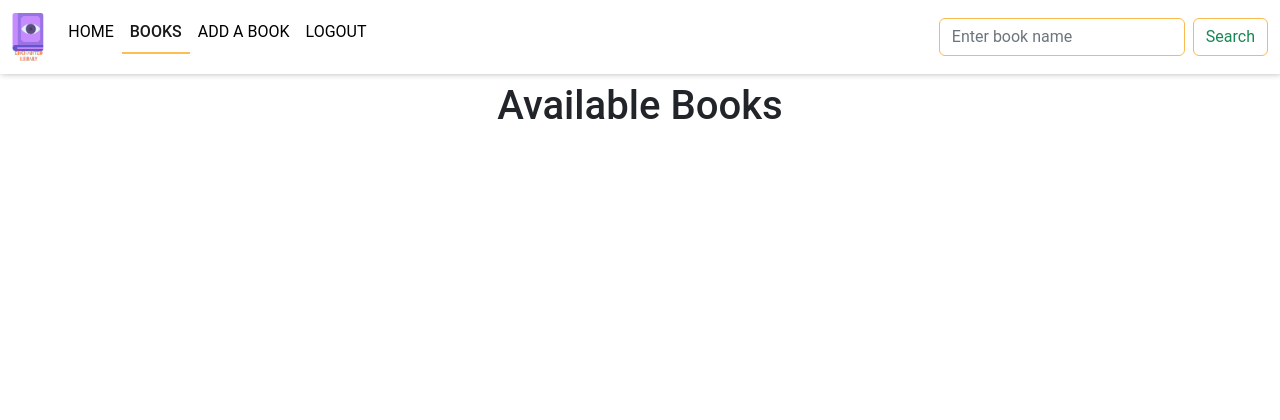
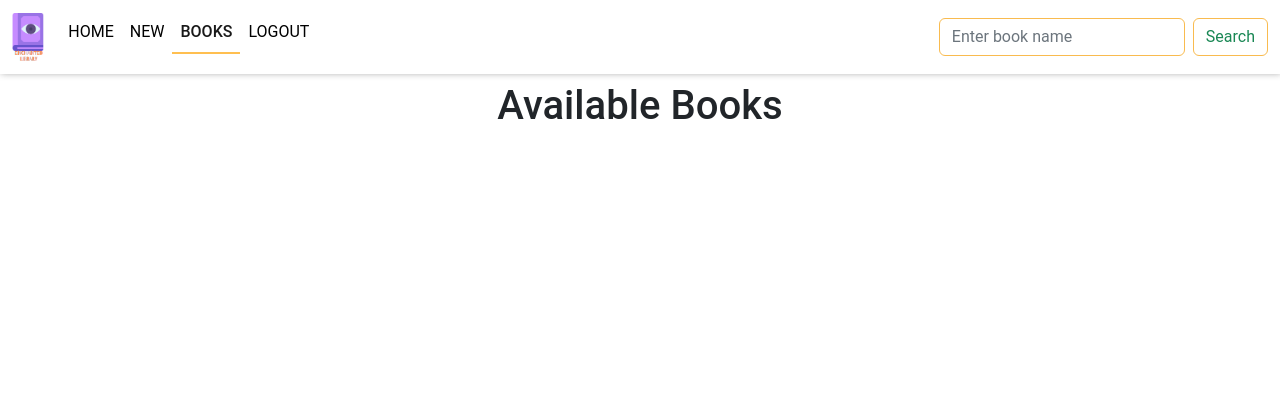
Before and after one commit to hubkinza/django-fullstack-project, a Django app: page /books/books/ in a window 1280 px wide. Shown: the top 420 px of the page. Run offline with Django 4.2, Linux system fonts and the light colour scheme; the visitor is signed in with stand-in values (Sample User, id 1); data that the repository does not hold is empty; some libraries are stand-ins or nearby versions.

Commit message:
Migrate to elephant

```diff
--- a/books/templates/books/book_details.html
+++ b/books/templates/books/book_details.html
@@ -25,7 +25,6 @@
                             </p>
                         </div>
                         <div>
-
                         </div>
                     </div>
                 </div>
--- a/templates/includes/header.html
+++ b/templates/includes/header.html
@@ -19,16 +19,18 @@
             <a class="nav-link {% if url_name == 'home' %}active{% endif %}" aria-current="page"
               href="{% url 'home' %}">HOME</a>
           </li>
+
+
+          <li class="nav-item">
+            <a class="nav-link {% if url_name == 'add_book' %}active{% endif %}" href="{% url 'AddBook' %}">NEW
+              </a>
+          </li>
+
           <li class="nav-item">
             <a class="nav-link {% if url_name == 'books' %}active{% endif %}" aria-current="page"
               href="{% url 'books' %}">BOOKS</a>
           </li>
           <li>
-
-          <li class="nav-item">
-            <a class="nav-link {% if url_name == 'add_book' %}active{% endif %}" href="{% url 'AddBook' %}">ADD A
-              BOOK</a>
-          </li>
           {% if request.user.is_authenticated %}
 
           <li class="nav-item">
```
Also changed, not shown: books/migrations/0004_alter_book_user.py (added).
